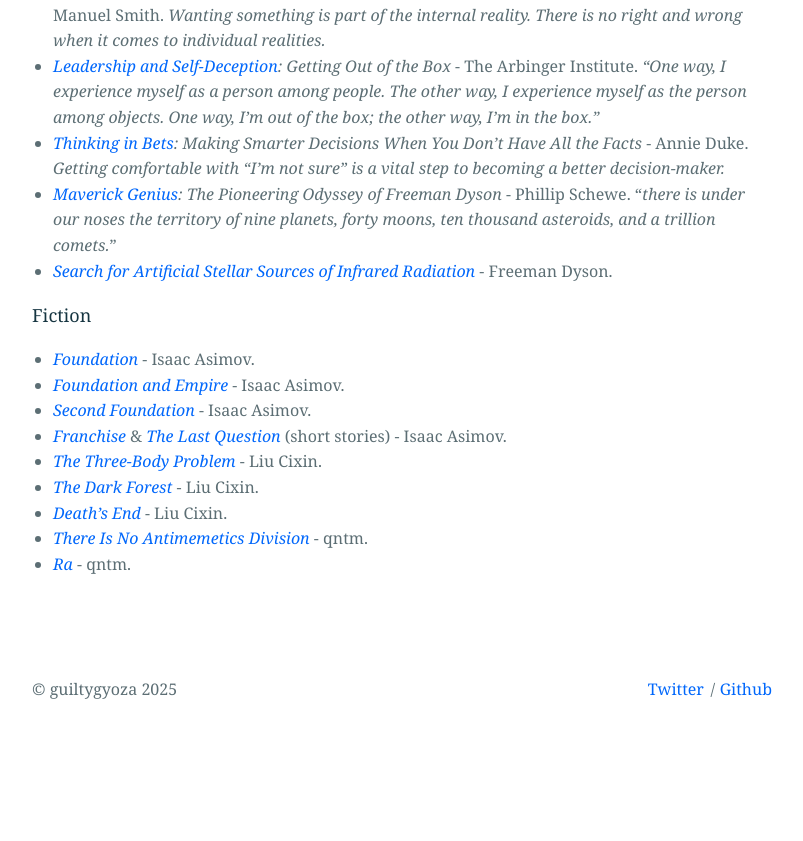
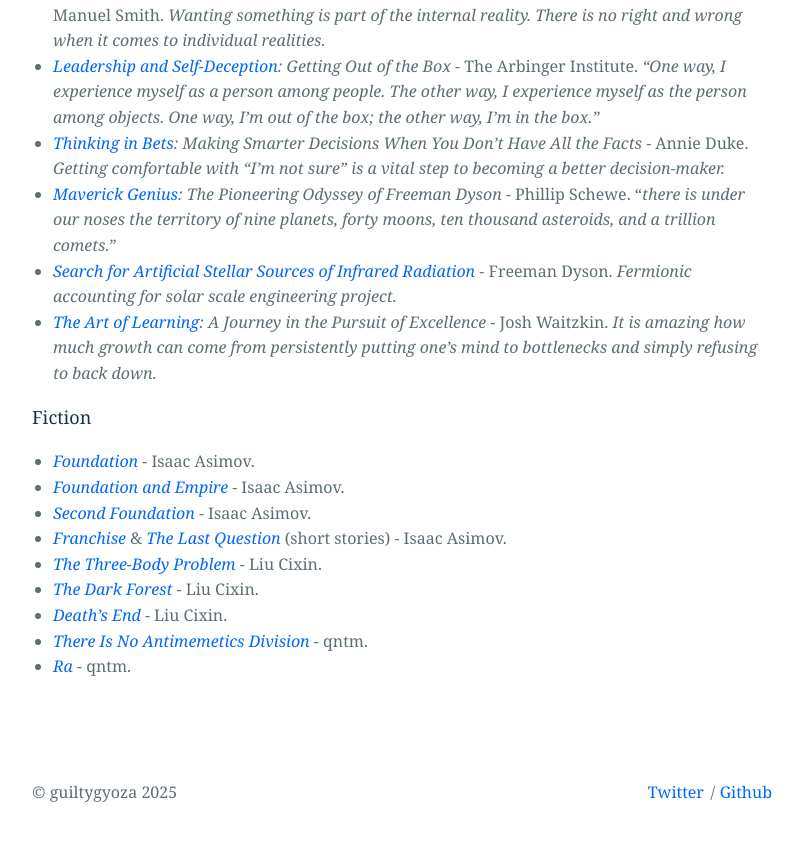
Before and after one commit to guiltygyoza/new-blog, a Jekyll site: the page built from _pages/bookshelf.markdown, in a window 1280 px wide and 900 px high, scrolled down 1332 px. Shown: the top 841 px of the window, without its empty margins (238-1041 px from the left). Built offline with Jekyll 4.4.1, drawn with Linux system fonts in a browser that asks for light colours; before the commit the page ends 2135 px from its top, so only the background shows below that.

Commit message:
add book

```diff
--- a/_pages/bookshelf.markdown
+++ b/_pages/bookshelf.markdown
@@ -36,7 +36,8 @@
 - *[Leadership and Self-Deception](https://www.goodreads.com/book/show/180463.Leadership_and_Self_Deception){:target="_blank"}: Getting Out of the Box* - The Arbinger Institute. *"One way, I experience myself as a person among people. The other way, I experience myself as the person among objects. One way, I'm out of the box; the other way, I'm in the box."*
 - *[Thinking in Bets](https://www.goodreads.com/book/show/35957157-thinking-in-bets){:target="_blank"}: Making Smarter Decisions When You Don't Have All the Facts* - Annie Duke. *Getting comfortable with "I'm not sure" is a vital step to becoming a better decision-maker.*
 - *[Maverick Genius](https://www.goodreads.com/book/show/15793070-maverick-genius){:target="_blank"}: The Pioneering Odyssey of Freeman Dyson* - Phillip Schewe. "*there is under our noses the territory of nine planets, forty moons, ten thousand asteroids, and a trillion comets.*"
-- *[Search for Artificial Stellar Sources of Infrared Radiation](https://epizodsspace.airbase.ru/bibl/inostr-yazyki/science/1960/Dyson_Search_for_Artificial_Stellar_Sources_of_Infrared_Radiation_Science_131_(1960).pdf){:target="_blank"}* - Freeman Dyson.
+- *[Search for Artificial Stellar Sources of Infrared Radiation](https://epizodsspace.airbase.ru/bibl/inostr-yazyki/science/1960/Dyson_Search_for_Artificial_Stellar_Sources_of_Infrared_Radiation_Science_131_(1960).pdf){:target="_blank"}* - Freeman Dyson. *Fermionic accounting for solar scale engineering project.*
+- *[The Art of Learning](https://www.goodreads.com/book/show/857333.The_Art_of_Learning){:target="_blank"}: A Journey in the Pursuit of Excellence* - Josh Waitzkin. *It is amazing how much growth can come from persistently putting one's mind to bottlenecks and simply refusing to back down.*
 
 ### Fiction
 - *[Foundation](https://www.goodreads.com/book/show/29579.Foundation){:target="_blank"}* - Isaac Asimov.
```
